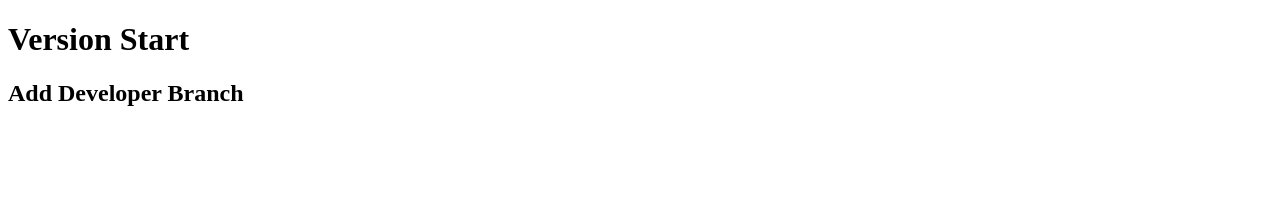
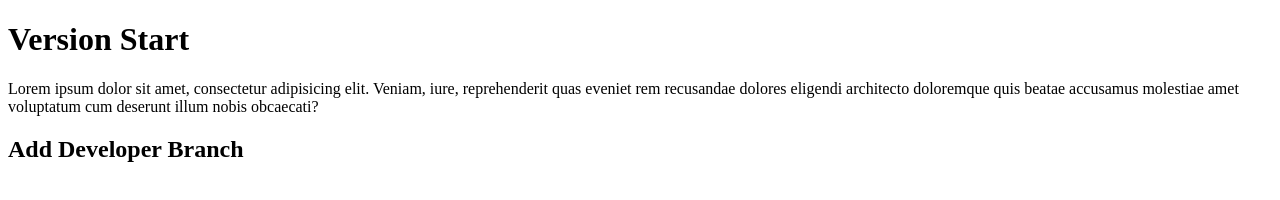
Before and after one commit to nyanlynnhtut/sampler, a plain HTML site: page index.html in a window 1280 px wide. Drawn offline with Linux system fonts and the light colour scheme.

Commit message:
Add lorem

```diff
--- a/index.html
+++ b/index.html
@@ -6,6 +6,7 @@
 </head>
 <body>
     <h1>Version Start</h1>
+    <span>Lorem ipsum dolor sit amet, consectetur adipisicing elit. Veniam, iure, reprehenderit quas eveniet rem recusandae dolores eligendi architecto doloremque quis beatae accusamus molestiae amet voluptatum cum deserunt illum nobis obcaecati?</span>
     <h2>Add Developer Branch</h2>
 </body>
 </html>
```
